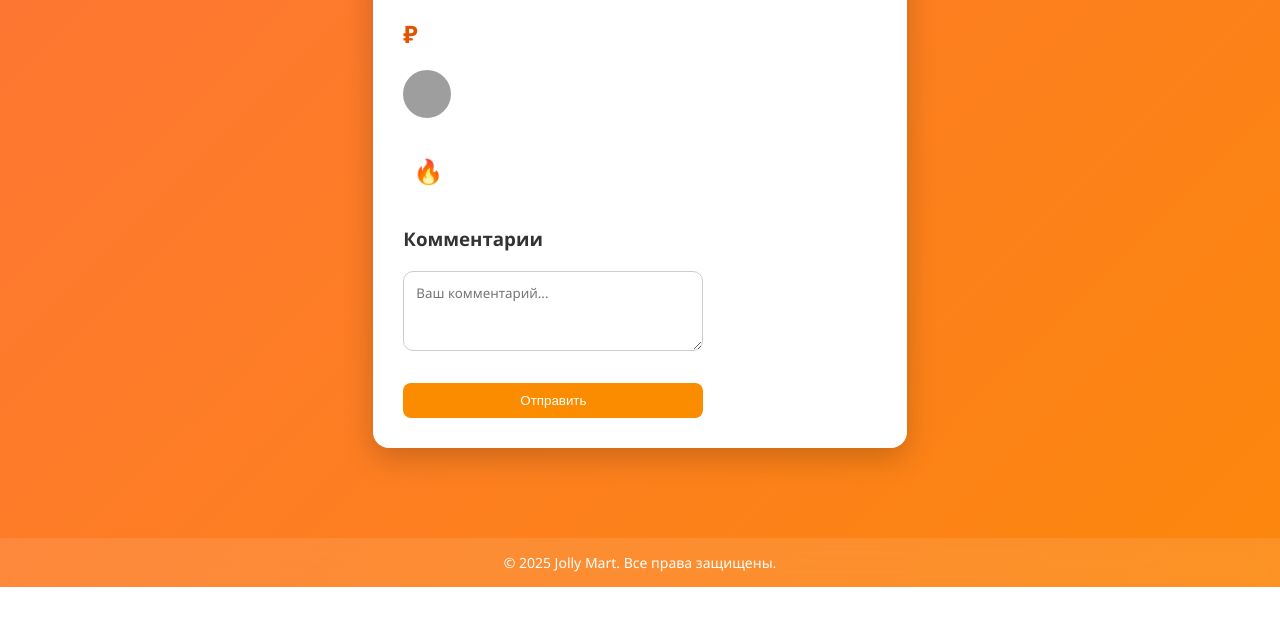
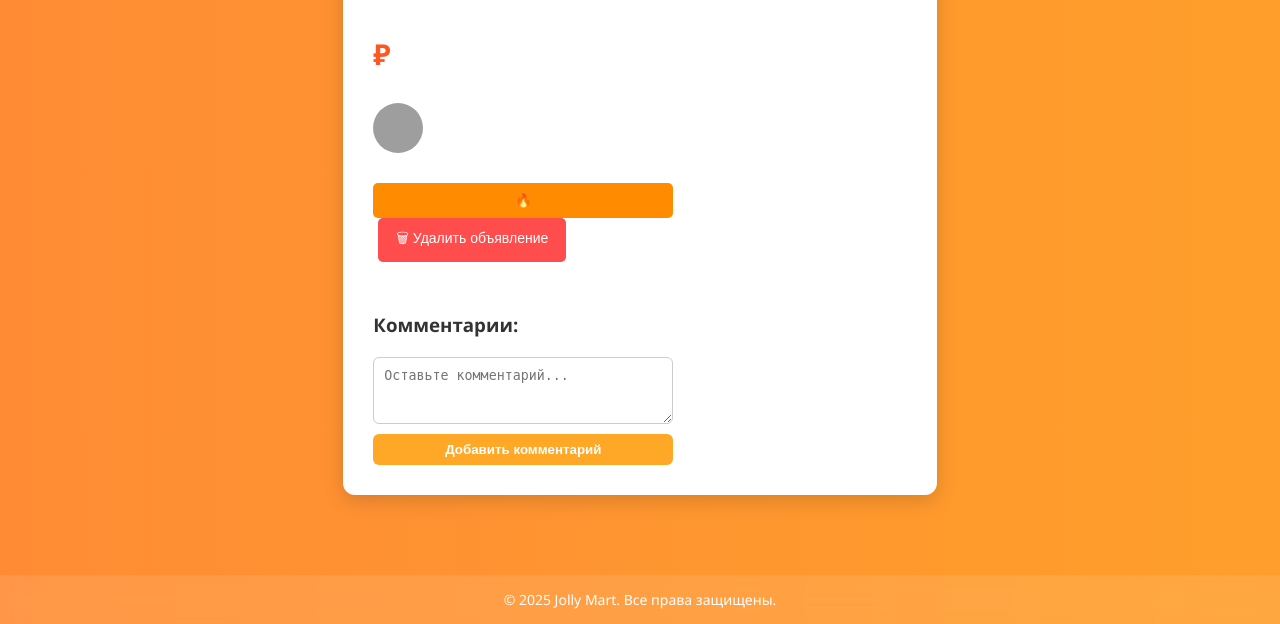
Before and after one commit to phanta16/JollyMart, a Flask app: template app/services/view-service/templates/post.html in a window 1280 px wide. Shown: the part 591-1215 px from the top of the page. Before the commit the page ends 1178 px from the top, so only its background shows below. Run offline with Flask 3, Linux system fonts and the light colour scheme; the template is opened without the code that fills it, so the values that code supplies are empty; grey boxes are pictures that could not be loaded.

Commit message:
— Not AJAX comments!
(Nineteenth commit!)

```diff
--- a/app/services/view-service/templates/post.html
+++ b/app/services/view-service/templates/post.html
@@ -1,23 +1,21 @@
 {% extends 'base.html' %}
-{% block title %}Объявление{%endblock%}
+{% block title %}{{ post.post_header }}{%endblock%}
 {% block content %}
 <html lang="ru">
 <head>
     <meta charset="UTF-8">
     <title>{{ post.title }}</title>
-    <meta name="viewport" content="width=device-width, initial-scale=1.0">
-
     <style>
         body {
             margin: 0;
             font-family: 'Segoe UI', sans-serif;
-            background: linear-gradient(-45deg, #ffa726, #fb8c00, #ff7043, #ffa726);
-            background-size: 400% 400%;
-            animation: gradientBG 10s ease infinite;
             color: #333;
+            background: linear-gradient(270deg, #ffa726, #ff7043, #ffcc80);
+            background-size: 600% 600%;
+            animation: gradientMove 12s ease infinite;
         }
 
-        @keyframes gradientBG {
+        @keyframes gradientMove {
             0% {
                 background-position: 0% 50%;
             }
@@ -31,324 +29,200 @@
 
         .container {
             max-width: 900px;
-            margin: 50px auto;
-            background: white;
-            border-radius: 16px;
-            box-shadow: 0 10px 30px rgba(0, 0, 0, 0.2);
-            overflow: hidden;
+            margin: 40px auto;
+            background: #fff;
+            padding: 30px;
+            border-radius: 12px;
+            box-shadow: 0 6px 20px rgba(0, 0, 0, 0.15);
         }
 
-        .image-header img {
+        .post-image {
             width: 100%;
             height: 400px;
             object-fit: cover;
-            display: block;
-        }
-
-        .content {
-            padding: 30px;
-        }
-
-        .title-price {
-            display: flex;
-            justify-content: space-between;
-            align-items: center;
+            border-radius: 10px;
             margin-bottom: 20px;
         }
 
-        .title {
-            font-size: 28px;
+        .post-title {
+            font-size: 2.4em;
             font-weight: bold;
-            color: #222;
+            margin-bottom: 10px;
         }
 
-        .price {
-            font-size: 24px;
+        .post-price {
+            font-size: 1.8em;
+            color: #ff5722;
             font-weight: bold;
-            color: #e65100;
+            margin-bottom: 20px;
         }
 
-        .description {
-            font-size: 16px;
+        .post-description {
+            font-size: 1.1em;
+            margin-bottom: 30px;
             line-height: 1.6;
-            color: #555;
-            margin-bottom: 30px;
         }
 
-        .controls {
+        .author-info {
             display: flex;
-            justify-content: space-between;
             align-items: center;
             margin-bottom: 30px;
         }
 
-        .favorite-btn {
-            font-size: 24px;
-            cursor: pointer;
-            background: none;
-            border: none;
-            transition: transform 0.3s;
-            color: #bbb;
+        .author-info img {
+            width: 50px;
+            height: 50px;
+            border-radius: 50%;
+            margin-right: 15px;
         }
 
-        .favorite-btn.active {
-            color: #ff5722;
-            transform: scale(1.2);
+        .author-info a {
+            text-decoration: none;
+            color: #333;
+            font-weight: 600;
+            font-size: 1.1em;
         }
 
-        .owner-controls {
-            display: flex;
-            gap: 10px;
+        .delete-post-button {
+            background: #ff4d4d;
+            color: white;
+            border: none;
+            padding: 10px 18px;
+            border-radius: 5px;
+            font-size: 14px;
+            cursor: pointer;
+            margin-left: 5px;
         }
 
-        .owner-controls button {
-            padding: 8px 14px;
-            background: #e53935;
-            color: white;
-            border: none;
-            border-radius: 8px;
-            cursor: pointer;
-            transition: background 0.3s;
+        .comments-section {
+            margin-top: 50px;
         }
 
-        .owner-controls button:hover {
-            background: #c62828;
-        }
-
-        .comments {
-            margin-top: 20px;
-        }
-
-        .comments h3 {
+        .comment {
+            background: #f8f8f8;
+            padding: 15px;
+            border-radius: 8px;
             margin-bottom: 15px;
         }
 
-        .comment-card {
+        .comment-header {
             display: flex;
-            align-items: flex-start;
-            gap: 12px;
-            padding: 12px 16px;
-            background: #fff;
-            border-radius: 12px;
-            max-width: 600px;
+            align-items: center;
+            margin-bottom: 5px;
         }
 
-        .comment-card {
-            display: flex;
-            align-items: flex-start;
-            gap: 12px;
-            padding: 12px 16px;
-            background: #fff;
-            border-radius: 12px;
-            box-shadow: 0 4px 8px rgba(0, 0, 0, 0.05);
-            margin-bottom: 12px;
+        .comment-header img {
+            width: 32px;
+            height: 32px;
+            border-radius: 50%;
+            margin-right: 10px;
         }
 
-        .comment-avatar {
-            width: 42px;
-            height: 42px;
-            border-radius: 50%;
-            object-fit: cover;
-            border: 2px solid #ff9f43;
-        }
-
-        .comment-content {
-            flex: 1;
-        }
-
-        .comment-header a {
+        .comment-username {
+            font-weight: bold;
+            color: #333;
             text-decoration: none;
-            color: #ff6f00;
-            font-weight: 600;
-            font-size: 0.95rem;
-        }
-
-        .comment-text {
-            margin-top: 4px;
-            font-size: 0.95rem;
-            color: #333;
         }
 
         .comment-date {
-            margin-top: 6px;
-            font-size: 0.75rem;
-            color: #888;
+            font-size: 0.8em;
+            color: gray;
+            margin-left: auto;
         }
 
-        .comment a {
-            font-weight: 500;
-            color: #f33f11;
-            text-decoration: none;
-            font-size: 16px;
+        .delete-comment-button {
+            background: none;
+            border: none;
+            color: #888;
+            font-size: 1em;
+            cursor: pointer;
+            margin-left: 10px;
+            transition: color 0.2s ease;
         }
 
-        .comment-content strong {
-            color: #e65100;
+        .delete-comment-button:hover {
+            color: #e53935;
         }
 
-        .comment-form textarea {
+        .add-comment-form textarea {
             width: 100%;
-            padding: 12px;
-            border-radius: 10px;
+            padding: 10px;
+            border-radius: 6px;
             border: 1px solid #ccc;
-            font-family: inherit;
             resize: vertical;
             margin-bottom: 10px;
         }
 
-        .comment-form button {
-            background: #fb8c00;
+        .add-comment-form button {
+            padding: 8px 16px;
+            border: none;
+            background: #ffa726;
             color: white;
-            border: none;
-            padding: 10px 20px;
-            border-radius: 8px;
+            font-weight: bold;
+            border-radius: 6px;
             cursor: pointer;
-            transition: background 0.3s;
         }
-
-        .comment-form button:hover {
-            background: #ef6c00;
-        }
-
-        .post-author {
-            display: flex;
-            align-items: center;
-            margin-bottom: 20px;
-        }
-
-        .post-author img {
-            width: 48px;
-            height: 48px;
-            border-radius: 50%;
-            margin-right: 12px;
-        }
-
-        .post-author a {
-            font-weight: 500;
-            color: #e65100;
-            text-decoration: none;
-            font-size: 16px;
-        }
-
-
 
     </style>
 </head>
 <body>
 
 <div class="container">
-    <div class="image-header">
-        <img src="/{{ post.media_url }}" alt="Фото объявления">
-    </div>
-    <div class="content">
 
-        <div class="title-price" style="flex-direction: column; align-items: flex-start; gap: 8px;">
-            <div class="title">{{ post.post_header }}</div>
-            <div class="price">{{ post.price }} ₽</div>
-        </div>
+    <img src="/{{ post.media_url }}" alt="Фото" class="post-image">
 
-        <div class="post-author">
-            <img src="/{{ post.author_image }}" alt="avatar">
+    <div class="post-title">{{ post.post_header }}</div>
+    <div class="post-price">{{ post.price }} ₽</div>
+    <div class="post-description">{{ post.text }}</div>
+
+    <div class="author-info">
+        <img src="/{{ post.author_image }}" alt="Аватар">
         <a href="/user/{{ post.author_id }}">{{ post.author_username }}</a>
     </div>
 
-        <div class="description">{{ post.text }}</div>
+    <form method="POST" action="/toggle_favourite/{{ post.post_id }}">
+        <button type="submit"
+                onclick="this.classList.toggle('active')">
+            🔥
+        </button>
+    </form>
 
-        <div class="controls">
+    {% if post.author_id|int == current_user.uid|int %}
+    <form method="POST" action="/delete_post/{{ post.post_id }}" style="display: inline;"
+          onsubmit="return confirm('Удалить объявление?');">
+        <button type="submit" class="delete-post-button">🗑 Удалить объявление</button>
+    </form>
+    {% endif %}
 
-            <button class="favorite-btn" id="favButton" aria-label="Добавить в избранное">🔥</button>
+    <div class="comments-section">
+        <h3>Комментарии:</h3>
 
-            {% if is_owner %}
-            <div class="owner-controls">
-                <form method="post" action="{{ url_for('delete_post', post_id=post.post_id) }}">
-                    <button type="submit">Удалить</button>
+        {% for comment in post.comments %}
+        <div class="comment">
+            <div class="comment-header">
+                <img src="/{{ comment.comment_author_image }}" alt="Аватар">
+                <a href="/user/{{ comment.comment_author_id }}" class="comment-username">{{ comment.comment_author_username
+                    }}</a>
+                <div class="comment-date">{{ comment.datestamp }}</div>
+                {% if current_user.uid|int == comment.comment_author_id|int %}
+                <form method="POST"
+                      action="/delete_comment/{{ comment.comment_id }}"
+                      onsubmit="return confirm('Удалить комментарий?');">
+                    <button type="submit" class="delete-comment-button">🗑</button>
                 </form>
-            </div>
                 {% endif %}
             </div>
+            <div class="comment-content">{{ comment.context }}</div>
+        </div>
+        {% endfor %}
 
-        <div class="comments">
-            <h3>Комментарии</h3>
-            <div id="comments"></div>
-            <div class="comment-form">
-                <form id="commentForm">
-                    <textarea id="commentText" rows="3" placeholder="Ваш комментарий..."></textarea><br>
-                    <button type="submit">Отправить</button>
+        <form method="POST" action="/add_comment/{{ post.post_id }}" class="add-comment-form">
+            <textarea name="context" rows="3" placeholder="Оставьте комментарий..." required></textarea>
+            <button type="submit">Добавить комментарий</button>
         </form>
-            </div>
     </div>
 
 </div>
-</div>
-
-<script>
-    const commentForm = document.getElementById("commentForm");
-    const commentText = document.getElementById("commentText");
-
-    commentForm.addEventListener("submit", function (event) {
-        event.preventDefault();
-
-        const text = commentText.value.trim();
-        if (!text) {
-            alert("Комментарий не может быть пустым.");
-            return;
-        }
-
-        fetch("{{ url_for('add_comment', post_id=post.post_id) }}", {
-            method: "POST",
-            headers: {
-                "Content-Type": "application/json",
-                "X-Requested-With": "XMLHttpRequest"
-            },
-            body: JSON.stringify({text: text})
-        })
-    });
-
-    document.addEventListener("DOMContentLoaded", function () {
-        const postId = "{{ post.post_id }}";
-
-        fetchComments(postId);
-
-        setInterval(() => fetchComments(postId), 3000);
-        window.onload = () => fetchComments(postId);
-
-        function fetchComments(postId) {
-            fetch(`/get_comment/${postId}`)
-                .then(response => response.json())
-                .then(data => {
-                    const container = document.getElementById('comments');
-                    container.innerHTML = "";
-
-                    data.comments.forEach(comment => {
-                        const div = document.createElement("div");
-                        div.classList.add("comment");
-
-                        div.innerHTML = `
-  <div class="comment-card">
-    <img class="comment-avatar" src="/${comment.comment_author_image}" alt="avatar">
-    <div class="comment-content">
-      <div class="comment-header">
-        <strong>
-          <a class="comment-author" href="/user/${comment.comment_author_id}">
-            ${comment.comment_author_username}
-          </a>
-        </strong>
-      </div>
-      <div class="comment-text">${comment.context}</div>
-      <div class="comment-date">${comment.datestamp}</div>
-    </div>
-  </div>
-`;
-                        ;
-
-                        container.appendChild(div);
-                    });
-                })
-                .catch(err => console.error("Ошибка загрузки комментариев:", err));
-        }
-    })
-</script>
-
 </body>
 </html>
 {% endblock %}
```
Also changed, not shown: app/services/comment-service/service.py (+7 -28 lines), app/services/favourite-service/service.py (+39 -7 lines), app/services/posts-service/service.py (+11 -1 lines), app/services/view-service/service.py (+26 -66 lines), app/services/view-service/templates/profile.html (+1 -10 lines), 8 other files. Lines whose indentation alone changed are shown as unchanged.
